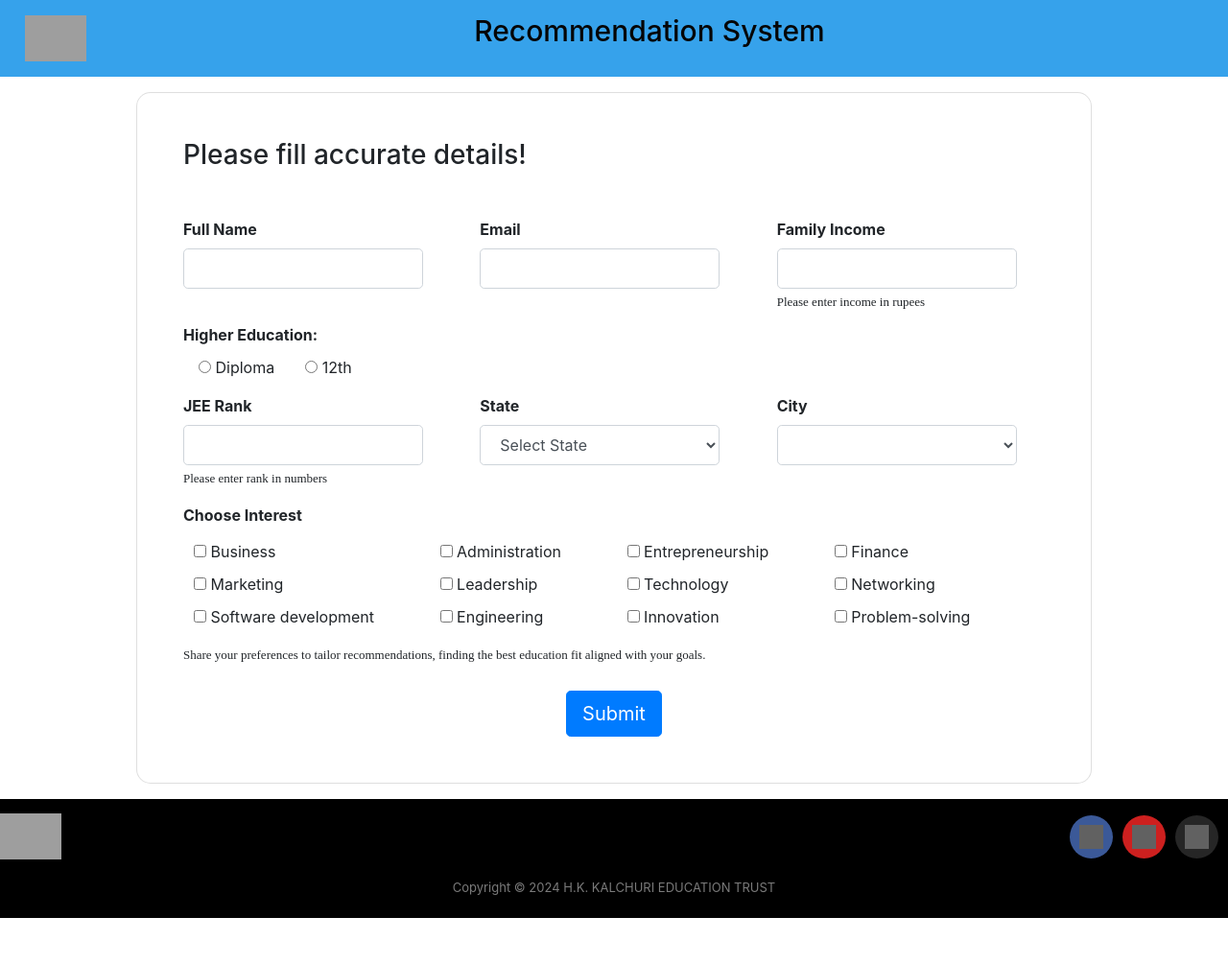
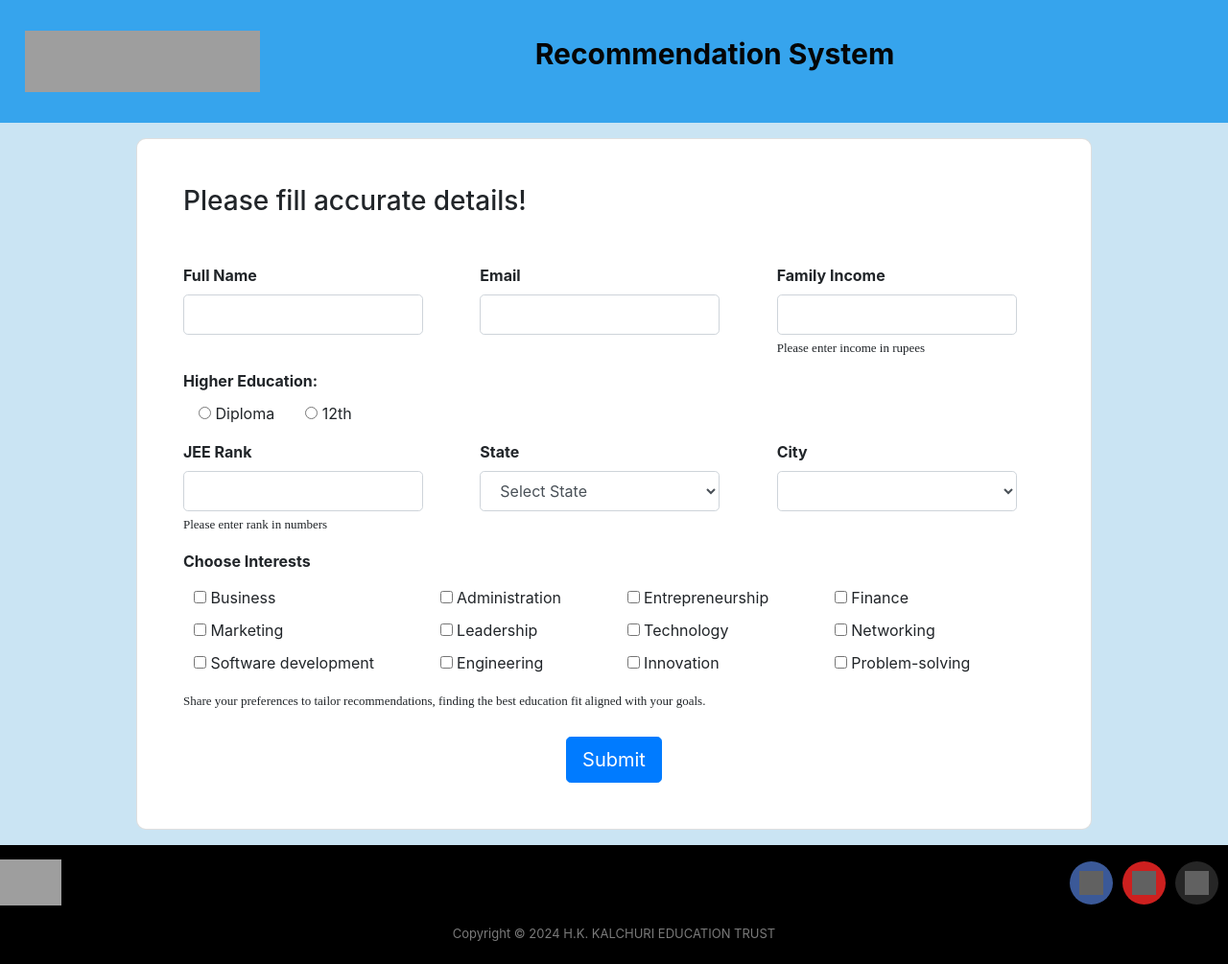
Before and after one commit to Mann14/college-recommendation-system, a Flask app: page /form in a window 1280 px wide. Shown: the whole page at 96% size. Before the commit the page ends 957 px from the top, so only its background shows below. Run offline with Flask 3, Linux system fonts and the light colour scheme; lists and menus that the app fills with data are empty; grey boxes are pictures that could not be loaded.

Commit message:
frontend changes

```diff
--- a/static/style.css
+++ b/static/style.css
@@ -34,9 +34,9 @@ input::-webkit-inner-spin-button {
     display: none;
 }
 .form-check label{
-
     margin:0 1rem;
 }
+
 .grid-container {
     display: grid;
     grid-template-columns: auto auto auto;
@@ -98,3 +98,7 @@ input::-webkit-inner-spin-button {
         max-width: 100%;
     }
 }
+
+body{
+    background-color:rgb(202, 228, 243);
+}
--- a/templates/base.html
+++ b/templates/base.html
@@ -48,30 +48,38 @@
       }
 
       .navbar {
-          height: 5rem;
+          height: 8rem;
           width: 100%;
           display: flex;
           justify-content: space-between; /* Adjust alignment */
           align-items: center;
-          background-color: rgba(54, 162, 235, 1);
+          background-color: rgb(54, 164, 237);
           color: rgb(5, 5, 5);
-          font-weight: 500;
+          font-weight: bolder;
           overflow-x: hidden;
+          font-stretch: wider;
+          font-size: larger;
       }
 
       .logo {
           /* Remove position:absolute */
           margin-left: 10px; /* Adjust margin */
+          /* height: 3 rem; */
+          width: 200px;
       }
 
       .navbar img {
           /* height: 3rem; */
           left: 0;
           top: 0;
+
+
       }
 
+
       .logo img {
-          height: 3rem;
+          height: 4rem;
+          width: 245px ;
       }
 
       .footer {
--- a/templates/index.html
+++ b/templates/index.html
@@ -15,7 +15,7 @@
         <div class="container py-5 h-100">
           <div class="row justify-content-center align-items-center h-100">
             <div class="col-12 col-lg-9 col-xl-7">
-              <div class="card shadow-2-strong card-registration" style="border-radius: 15px;">
+              <div class="card shadow-2-strong card-registration" style="border-radius: 10px;">
                 <div class="card-body p-4 p-md-5">
                   <h3 class="mb-4 pb-2 pb-md-0 mb-md-5">Please fill accurate details!</h3>
                   <form>
@@ -146,7 +146,7 @@
                     <div class="row">
                       <div class="col-12">
 
-                        <label class="form-label select-label font-weight-bold">Choose Interest</label> <br/>
+                        <label class="form-label select-label font-weight-bold">Choose Interests</label> <br/>
                         <div class="grid-container">
                           <div class="grid-item">
                             <input type="checkbox">&nbsp;<label>Business</label>
```
Also changed, not shown: app.py (line endings or trailing spaces).
